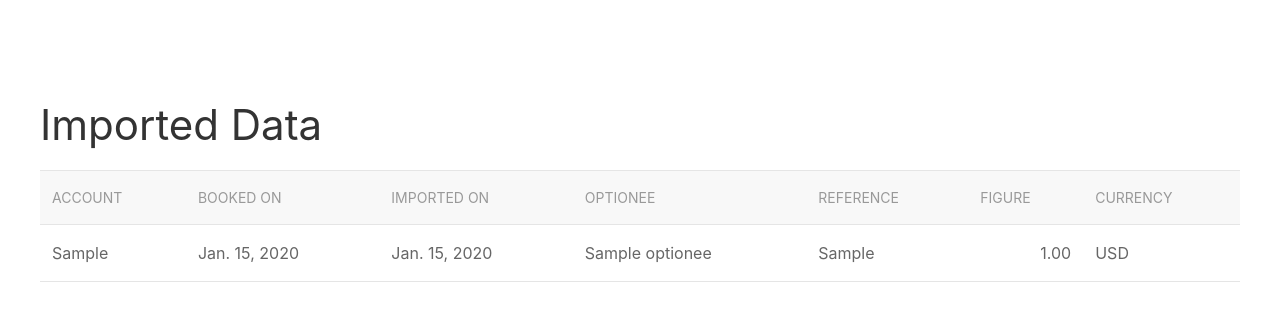
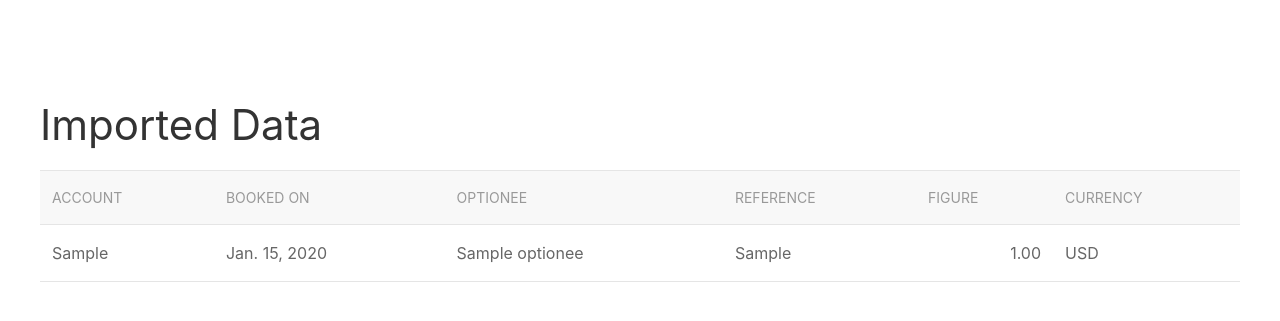
Before and after one commit to GumboYaYa/budgeteer, a Django app: page /upload/success/ in a window 1280 px wide. Shown: the top 321 px of the page. Run offline with Django 3.2, Linux system fonts and the light colour scheme; tables that the repository leaves empty hold one stand-in row (values such as "Sample post"); some libraries are stand-ins or nearby versions.

Commit message:
Removed Imported On from viewport

```diff
--- a/src/uploader/templates/uploader/success.html
+++ b/src/uploader/templates/uploader/success.html
@@ -7,7 +7,6 @@
             <tr>
                 <th>Account</th>
                 <th>Booked on</th>
-                <th>Imported on</th>
                 <th>Optionee</th>
                 <th>Reference</th>
                 <th>Figure</th>
@@ -17,7 +16,6 @@
             <tr>
                 <td>{{ object.account }}</td>
                 <td style="white-space: nowrap;">{{ object.date_booking }}</td>
-                <td style="white-space: nowrap;">{{ object.date_imported }}</td>
                 <td>{{ object.optionee }}</td>
                 <td>{{ object.reference }}</td>
                 <td align="right">{{ object.figure }}</td>
```
